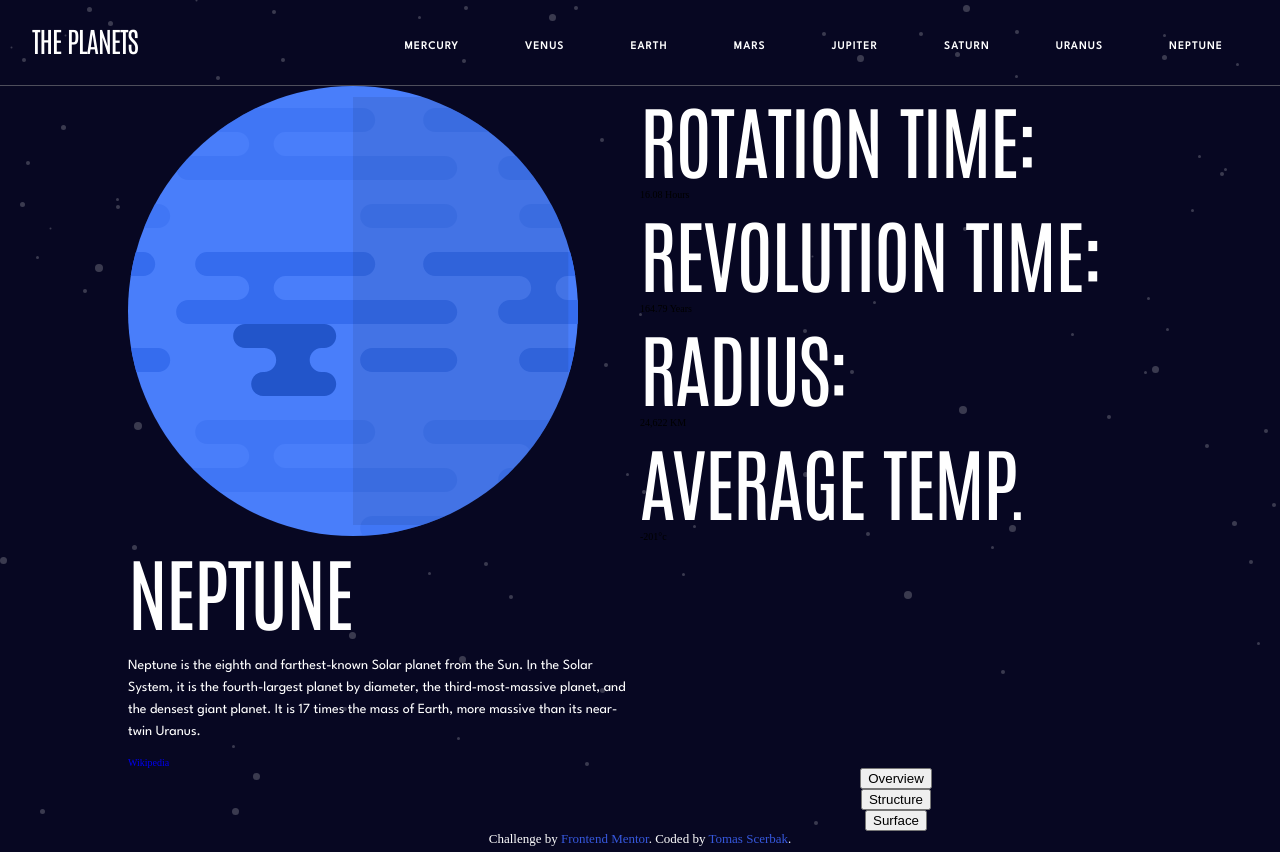
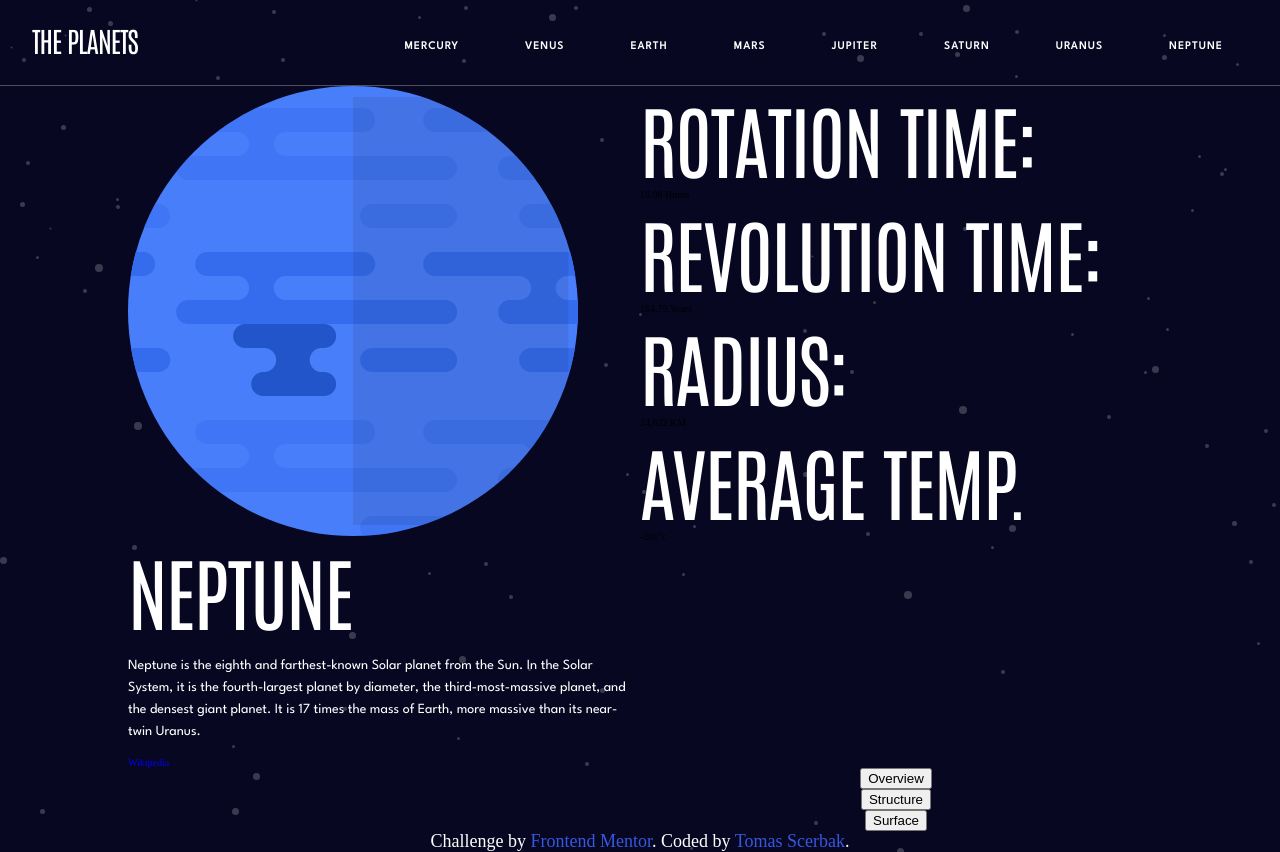
Before and after one commit to TomasScerbak/planets-fact-site-main, a React (Create React App) app: page /Neptune in a window 1280 px wide. Built offline with nearby package versions, Linux system fonts and the light colour scheme.

Commit message:
changing font size for attribution

```diff
--- a/src/Components/Attribution.module.css
+++ b/src/Components/Attribution.module.css
@@ -6,3 +6,15 @@
 .attribution a {
   color: hsl(228, 71%, 54%);
 }
+
+@media screen and (min-width: 576px) {
+  .attribution {
+    font-size: 15px;
+  }
+}
+
+@media screen and (min-width: 900px) {
+  .attribution {
+    font-size: 18px;
+  }
+}
```
